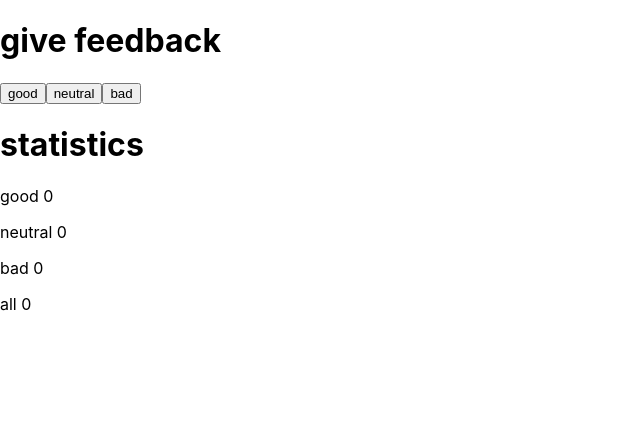
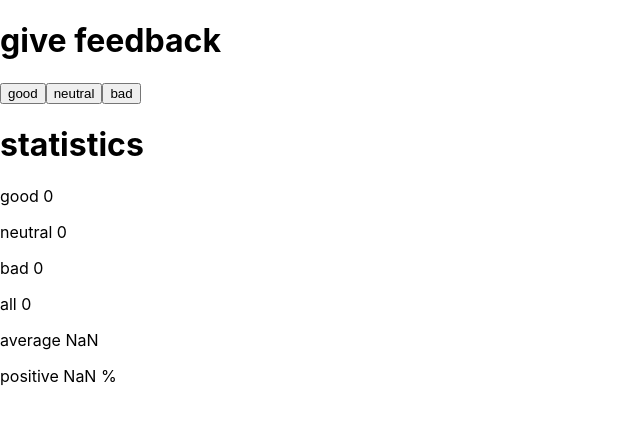
Before and after one commit to bbntpl/fso-submissions, a React (Create React App) app in the folder part1/unicafe/: page / in a window 1280 px wide. Shown: the top 422 px of the page, without its empty margins (0-640 px from the left). Built offline with nearby package versions, Linux system fonts and the light colour scheme; the HTML template or start-up script is replaced by a standard one.

Commit message:
add exercise 1.7 part1

```diff
--- a/part1/unicafe/src/App.css
+++ b/part1/unicafe/src/App.css
@@ -13,6 +13,9 @@
   }
 }
 
+.block-header{
+	font-size: 2rem;
+}
 .App-header {
   background-color: #282c34;
   min-height: 100vh;
--- a/part1/unicafe/src/App.js
+++ b/part1/unicafe/src/App.js
@@ -1,8 +1,19 @@
 import { useState } from 'react';
 
-const totalFeedbacks = ({good, neutral, bad}) => good + neutral + bad;
+
+const totalFeedbacks = ({ good, neutral, bad }) => good + neutral + bad;
+const averageFeedback = (feedbackOpts) => {
+	const { good, bad } = feedbackOpts;
+	const averageScore = good - bad;
+	return (averageScore / totalFeedbacks(feedbackOpts));
+}
+const positiveFeedbackPerc = (feedbackOpts) => {
+	return (`${(feedbackOpts.good / totalFeedbacks(feedbackOpts)) * 100} %`);
+}
 
 //app components
+const Block = ({ headerName }) => <h1 className={'block-header'}>{headerName}</h1>
+
 const FeedbackStat = ({ name, count }) => <p>{`${name} ${count}`}</p>
 
 const FeedbackBtn = ({ incrementNum, feedbackOptName }) =>
@@ -16,11 +27,11 @@ const FeedbackBtns = ({ feedbackOpts, setFeedbackOpts }) => {
 				feedbackOptName={'good'}
 			/>
 			<FeedbackBtn
-				incrementNum={() => setFeedbackOpts({ ...feedbackOpts, neutral: feedbackOpts.good + 1 })}
+				incrementNum={() => setFeedbackOpts({ ...feedbackOpts, neutral: feedbackOpts.neutral + 1 })}
 				feedbackOptName={'neutral'}
 			/>
 			<FeedbackBtn
-				incrementNum={() => setFeedbackOpts({ ...feedbackOpts, good: feedbackOpts.good + 1 })}
+				incrementNum={() => setFeedbackOpts({ ...feedbackOpts, bad: feedbackOpts.bad + 1 })}
 				feedbackOptName={'bad'}
 			/>
 		</div>
@@ -37,14 +48,18 @@ const App = () => {
 
 	return (
 		<div>
-			<h1>give feedback</h1>
-			<FeedbackBtns feedbackOpts={feedbackOpts} setFeedbackOpts={setFeedbackOpts} />
-			<h1>statistics</h1>
 			<div>
+				<Block headerName={'give feedback'} />
+				<FeedbackBtns feedbackOpts={feedbackOpts} setFeedbackOpts={setFeedbackOpts} />
+			</div>
+			<div>
+				<Block headerName={'statistics'} />
 				<FeedbackStat name={'good'} count={feedbackOpts.good} />
 				<FeedbackStat name={'neutral'} count={feedbackOpts.neutral} />
 				<FeedbackStat name={'bad'} count={feedbackOpts.bad} />
 				<FeedbackStat name={'all'} count={totalFeedbacks(feedbackOpts)} />
+				<FeedbackStat name={'average'} count={averageFeedback(feedbackOpts)} />
+				<FeedbackStat name={'positive'} count={positiveFeedbackPerc(feedbackOpts)} />
 			</div>
 		</div>
 	);
```
Also changed, not shown: 1 other file (tests, documents, lock files or other folders).
